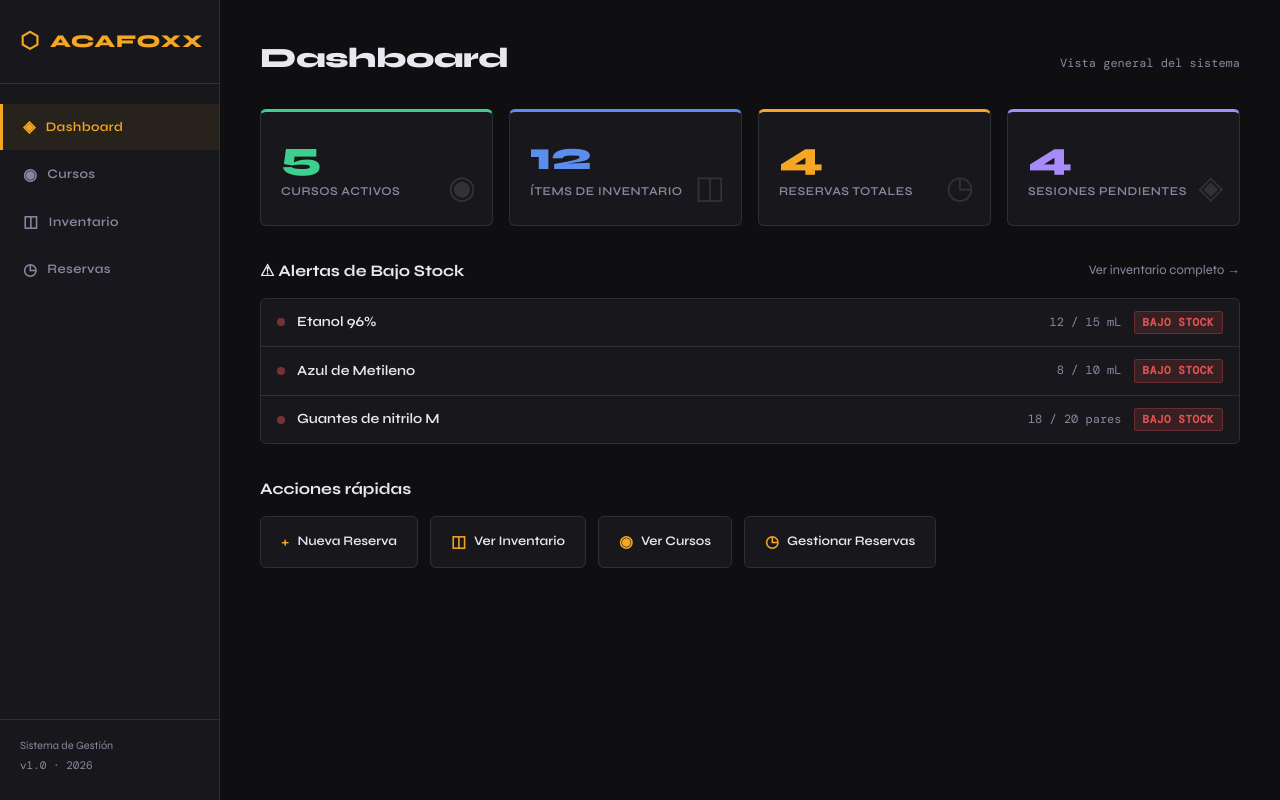
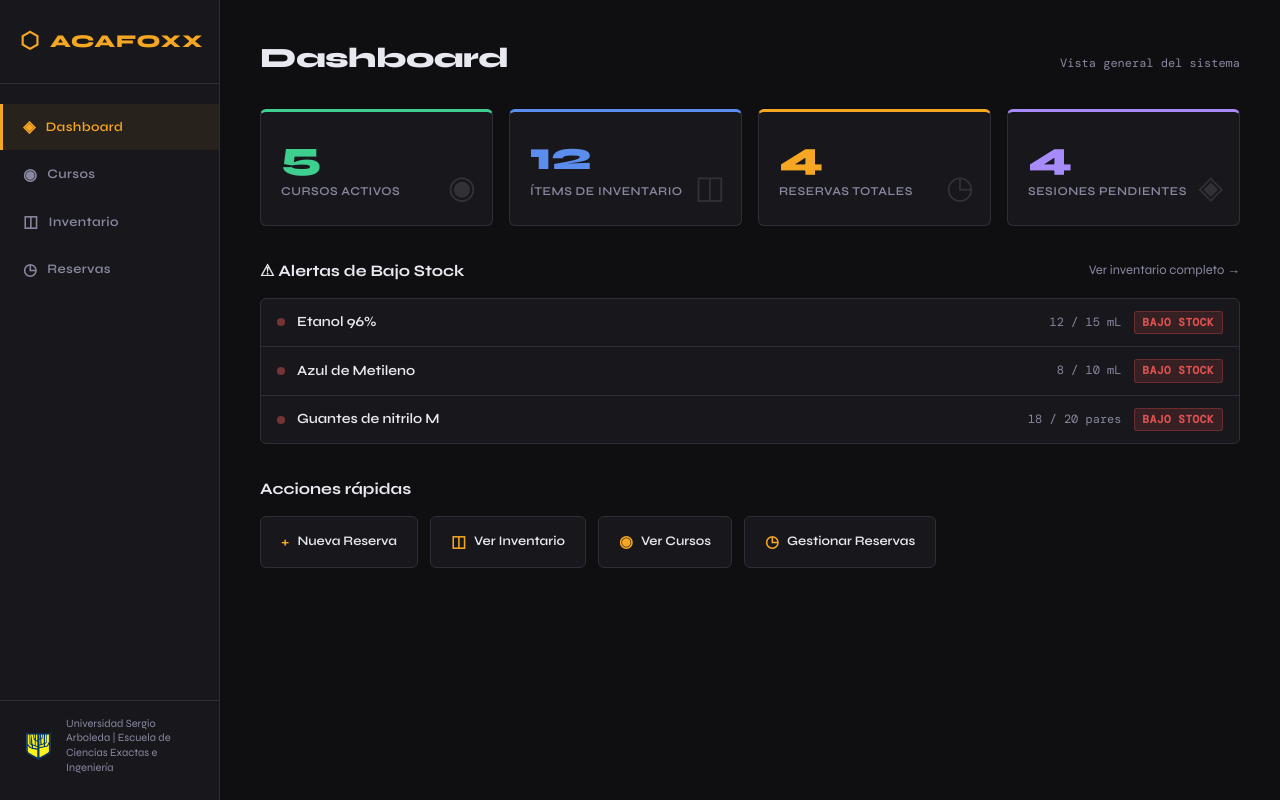
Before and after one commit to IIND3006/MVP, a Flask app: page / in a window 1280 px wide. Run offline with Flask 3, Linux system fonts and the light colour scheme.

Commit message:
MVP v2 (logo y nombre)
logo y nombre en base.html

```diff
--- a/lab_system/static/style.css
+++ b/lab_system/static/style.css
@@ -114,11 +114,24 @@ body { display: flex; min-height: 100vh; }
 .nav-icon { font-size: 16px; }
 
 .sidebar-footer {
+  display: flex;
+  align-items: center;
+  gap: 10px;
   padding: 16px 20px 0;
   border-top: 1px solid var(--border);
   font-size: 11px;
   color: var(--text-sub);
-  line-height: 1.8;
+  line-height: 1.35;
+}
+
+.sidebar-footer-logo {
+  flex-shrink: 0;
+  width: auto;
+  height: 36px;
+}
+
+.sidebar-footer-text {
+  min-width: 0;
 }
 
 /* ── PAGE HEADER ─────────────────────────────────────────────────── */
--- a/lab_system/templates/base.html
+++ b/lab_system/templates/base.html
@@ -31,8 +31,14 @@
       </a>
     </nav>
     <div class="sidebar-footer">
-      Sistema de Gestión<br/>
-      <span class="mono">v1.0 · 2026</span>
+      <img
+        class="sidebar-footer-logo"
+        src="{{ url_for('static', filename='images/usergio_logo.png') }}"
+        alt="Universidad Sergio Arboleda"
+      />
+      <span class="sidebar-footer-text">
+        Universidad Sergio Arboleda | Escuela de Ciencias Exactas e Ingeniería
+      </span>
     </div>
   </aside>
 
```
Also changed, not shown: lab_system/static/images/usergio_logo.png (added).
